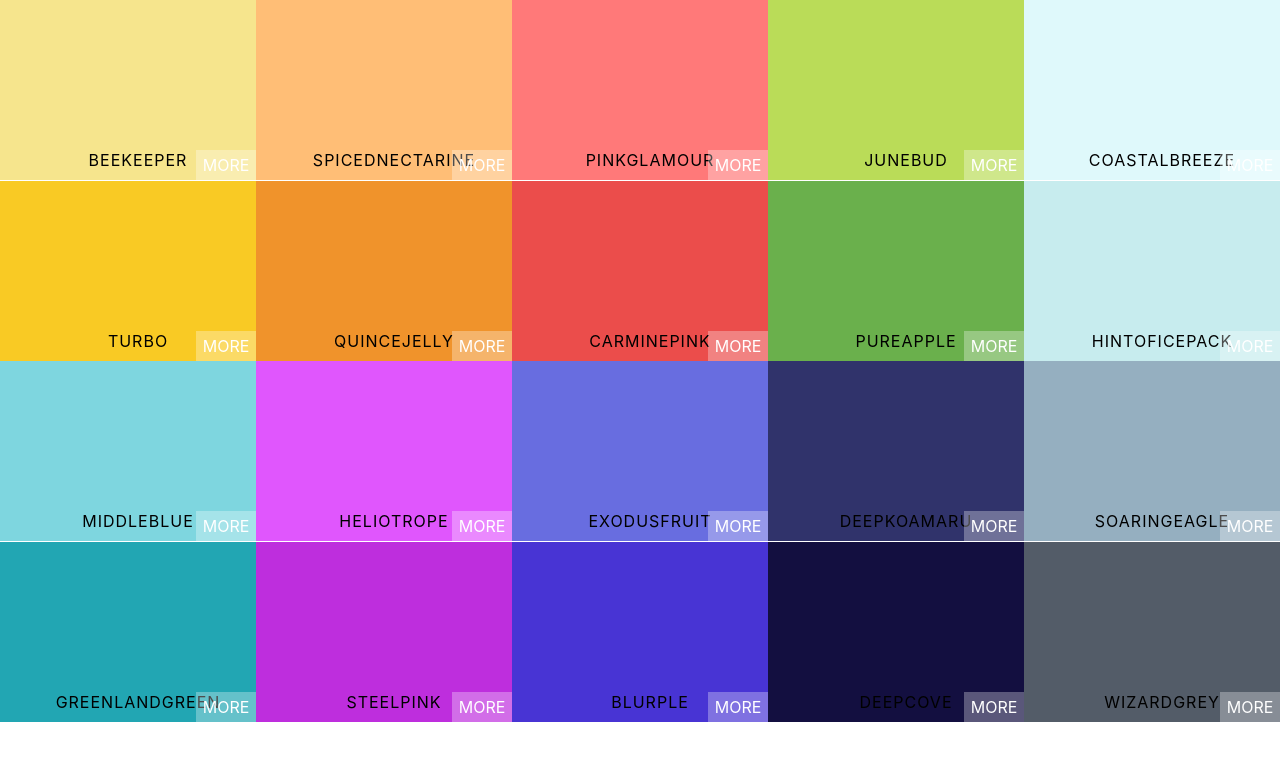
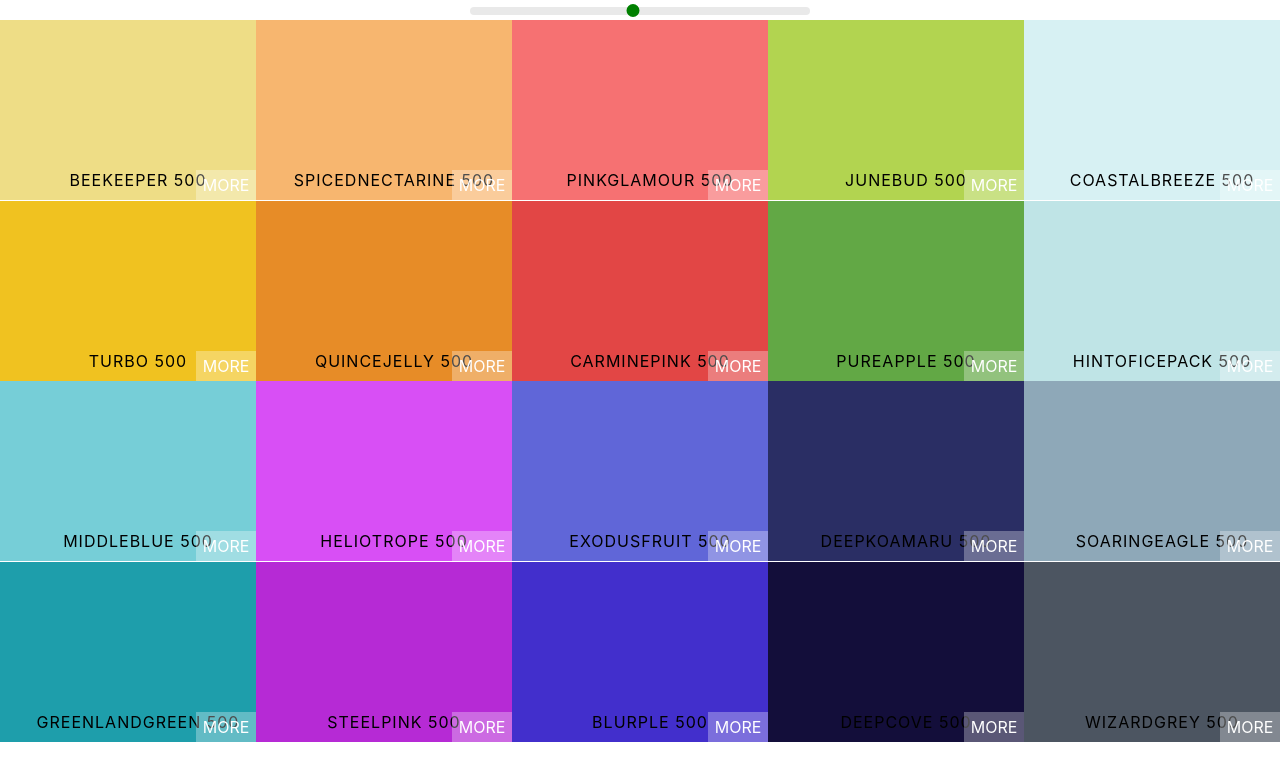
Before and after one commit to Philme1/Massive-Color-App, a React (Create React App) app: page / in a window 1280 px wide. Shown: the top 780 px of the page. Built offline with nearby package versions, Linux system fonts and the light colour scheme.

Commit message:
Added ColorHelper.js and the color slider

```diff
--- a/package.json
+++ b/package.json
@@ -6,6 +6,8 @@
     "@testing-library/jest-dom": "^4.2.4",
     "@testing-library/react": "^9.4.0",
     "@testing-library/user-event": "^7.2.1",
+    "chroma-js": "^2.1.0",
+    "rc-slider": "^9.3.1",
     "react": "^16.12.0",
     "react-copy-to-clipboard": "^5.0.2",
     "react-dom": "^16.12.0",
--- a/src/App.js
+++ b/src/App.js
@@ -2,13 +2,17 @@
 import './App.css';
 import Palette from './Palette';
 import seedColors from "./seedColors";
+import { Component } from 'react';
+import { generatePalette } from './colorHelpers';
 
-function App() {
+class App extends Component {
+  render() {
   return (
     <div className="App">
-     <Palette {...seedColors[4]} />
+     <Palette palette={generatePalette(seedColors[4])} />
     </div>
   );
+  }
 }
 
 export default App;
--- a/src/Palette.css
+++ b/src/Palette.css
@@ -5,3 +5,31 @@
 .Palette-colors {
   height: 90%;
 }
+
+.slider {
+  width: 340px;
+  margin: 0 10px;
+  display: inline-block;
+}
+
+.rc-slider-track {
+  background-color: transparent;
+}
+
+.rc-slider-rail {
+  height: 8px;
+}
+
+.rc-slider-handle,
+.rc-slider-handle:active,
+.rc-slider-handle:focus,
+.rc-slider-handle:hover {
+  background-color: green;
+  outline: none;
+  border: 2px solid green;
+  box-shadow: none;
+  width: 13px;
+  height: 13px;
+  margin-left: -7px;
+  margin-top: -3px;
+}
--- a/src/Palette.js
+++ b/src/Palette.js
@@ -1,16 +1,39 @@
 import React, { Component } from 'react';
 import ColorBox from './ColorBox';
+import Slider from "rc-slider";
 
 
+import 'rc-slider/assets/index.css';
 import "./Palette.css"
 
 class Palette extends Component {
+  constructor(props) {
+    super(props);
+    this.state = { level: 500 }
+    this.changeLevel = this.changeLevel.bind(this);
+  }
+
+  changeLevel(newLevel) {
+    this.setState({ level: newLevel })
+  }
+
   render() {
-    const colorBoxes = this.props.colors.map(color => (
-      <ColorBox background={color.color} name={color.name} />
+    const { colors } = this.props.palette;
+    const { level } = this.state;
+    const colorBoxes = colors[level].map(color => (
+      <ColorBox background={color.hex} name={color.name} />
     ))
     return (
       <div className="Palette">
+       <div className="slider">
+       <Slider
+          defaultValue={level}
+          min={100}
+          max={900}
+          step={100}
+          onAfterChange={this.changeLevel}
+        />
+       </div>
         <div className="Palette-colors">
           {colorBoxes}
         </div>
--- /dev/null
+++ b/src/colorHelpers.js
@@ -0,0 +1,49 @@
+import chroma from "chroma-js";
+const levels = [50, 100, 200, 300, 400, 500, 600, 700, 800, 900];
+
+function generatePalette(starterPalette) {
+  let newPalette = {
+    paletteName: starterPalette.paletteName,
+    id: starterPalette.id,
+    emoji: starterPalette.emoji,
+    colors: {}
+  };
+  for (let level of levels) {
+    newPalette.colors[level] = [];
+  }
+  for (let color of starterPalette.colors) {
+    let scale = getScale(color.color, 10).reverse();
+    for (let i in scale) {
+      newPalette.colors[levels[i]].push({
+        name: `${color.name} ${levels[i]}`,
+        id: color.name.toLowerCase().replace(/ /g, "-"),
+        hex: scale[i],
+        rgb: chroma(scale[i]).css(),
+        rgba: chroma(scale[i])
+          .css()
+          .replace("rgb", "rgba")
+          .replace(")", ",1.0)")
+      });
+    }
+  }
+  return newPalette;
+}
+function getRange(hexColor) {
+  const end = "#fff";
+  return [
+    chroma(hexColor)
+      .darken(1.4)
+      .hex(),
+    hexColor,
+    end
+  ];
+}
+
+function getScale(hexColor, numberOfColors) {
+  return chroma
+    .scale(getRange(hexColor))
+    .mode("lab")
+    .colors(numberOfColors);
+}
+
+export { generatePalette };
```
Also changed, not shown: 1 other file (tests, documents, lock files or other folders).
